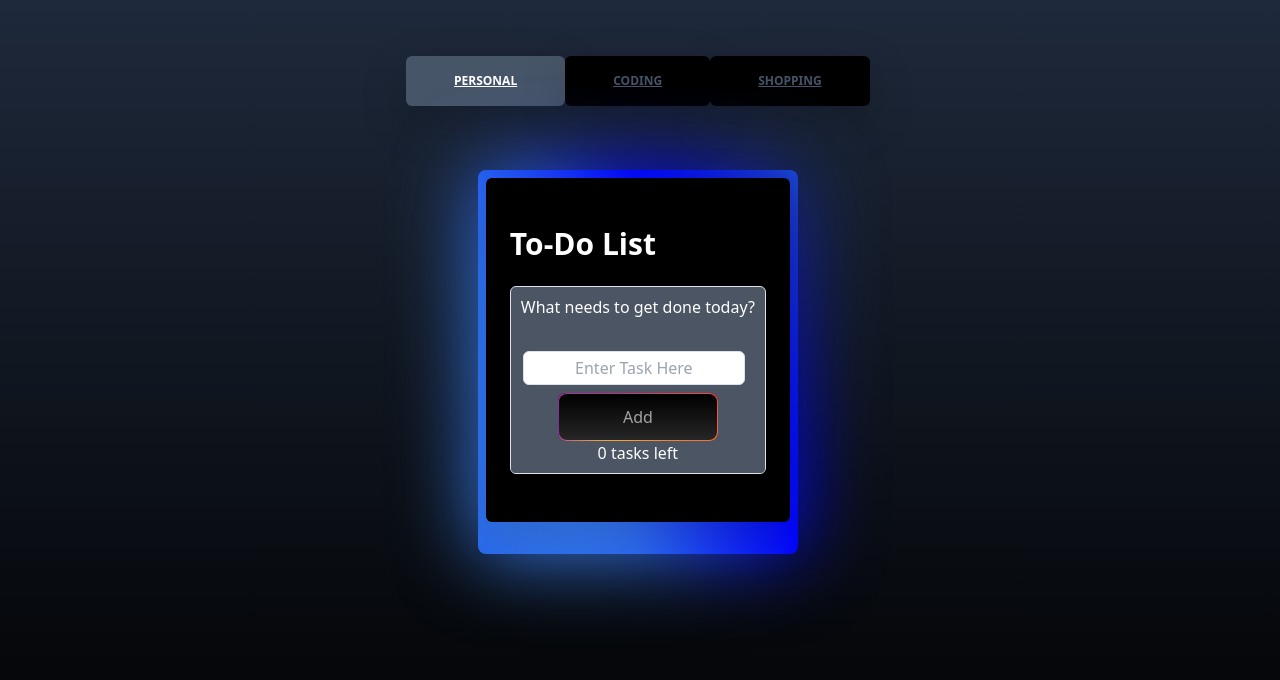
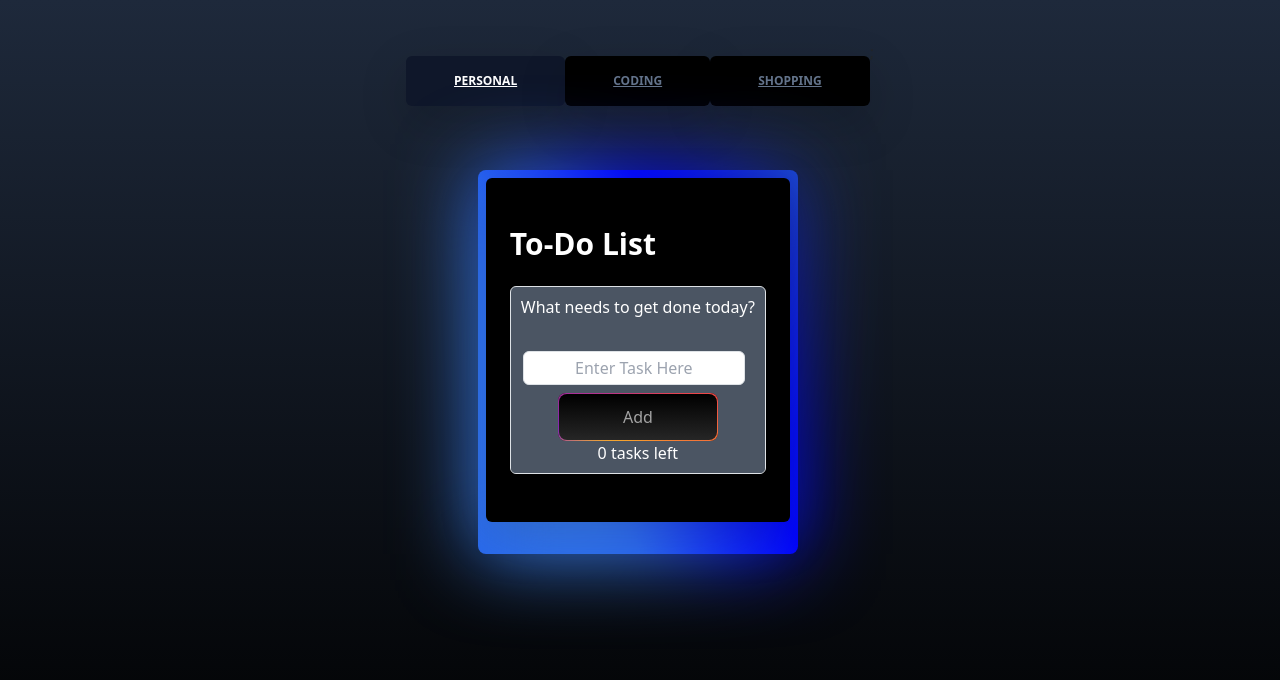
Before and after one commit to louitron/to-do_list_app, a Next.js app: page / in a window 1280 px wide. Shown: the top 680 px of the page. Built offline with nearby package versions, Linux system fonts and the light colour scheme.

Commit message:
changed styles on UL and changed bg color in tabbed navigation

```diff
--- a/src/components/TabbedNav.jsx
+++ b/src/components/TabbedNav.jsx
@@ -17,8 +17,8 @@ export const TabbedNav = () => {
                 className={
                   "text-xs font-bold uppercase px-5 py-3 shadow-lg rounded block leading-normal " +
                   (openTab === 1
-                    ? "text-white bg-slate-600"
-                    : "text-slate-600 bg-black")
+                    ? "text-white bg-slate-900"
+                    : "text-slate-500 bg-black")
                 }
                 onClick={(e) => {
                   e.preventDefault();
@@ -36,8 +36,8 @@ export const TabbedNav = () => {
                 className={
                   "text-xs font-bold uppercase px-5 py-3 shadow-lg rounded block leading-normal " +
                   (openTab === 2
-                    ? "text-white bg-slate-600"
-                    : "text-slate-600 bg-black")
+                    ? "text-white bg-slate-900"
+                    : "text-slate-500 bg-black")
                 }
                 onClick={(e) => {
                   e.preventDefault();
@@ -55,8 +55,8 @@ export const TabbedNav = () => {
                 className={
                   "text-xs font-bold uppercase px-5 py-3 shadow-lg rounded block leading-normal " +
                   (openTab === 3
-                    ? "text-white bg-slate-600"
-                    : "text-slate-600 bg-black")
+                    ? "text-white bg-slate-900"
+                    : "text-slate-500 bg-black")
                 }
                 onClick={(e) => {
                   e.preventDefault();
```
